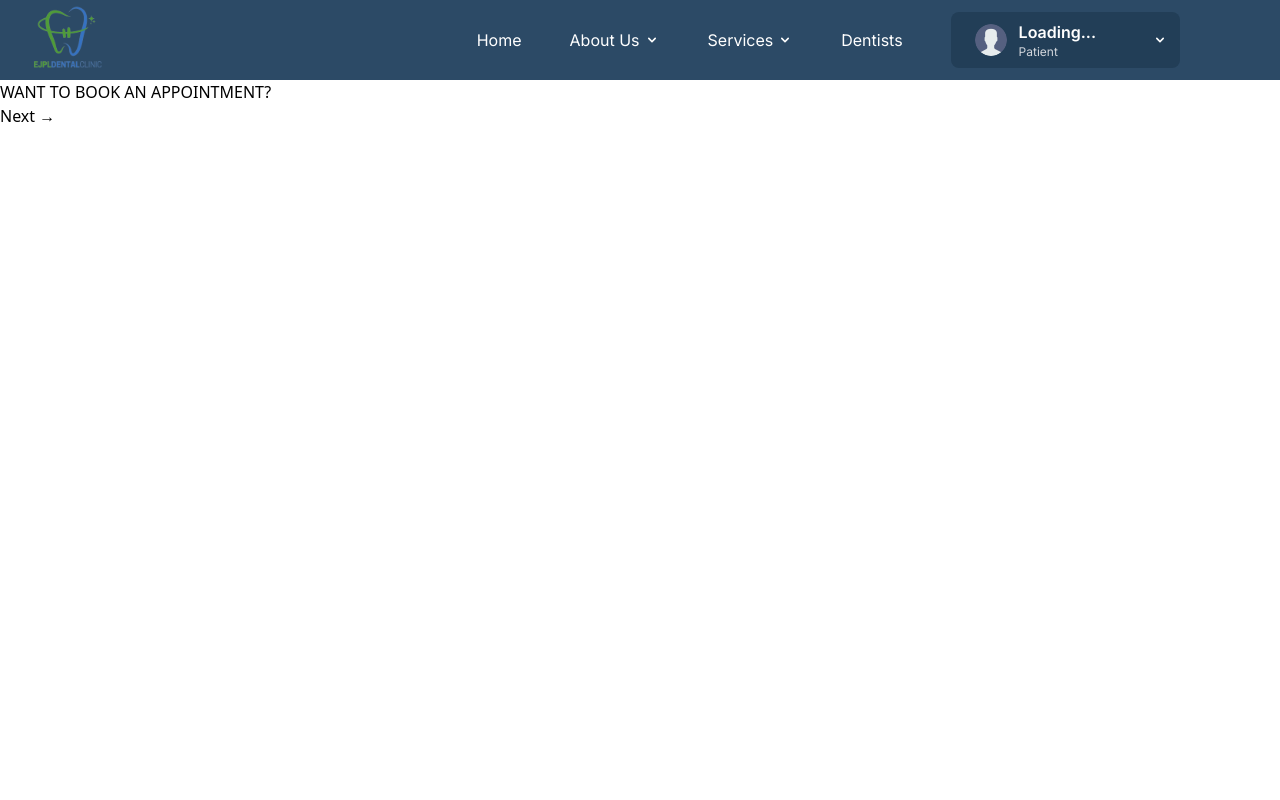
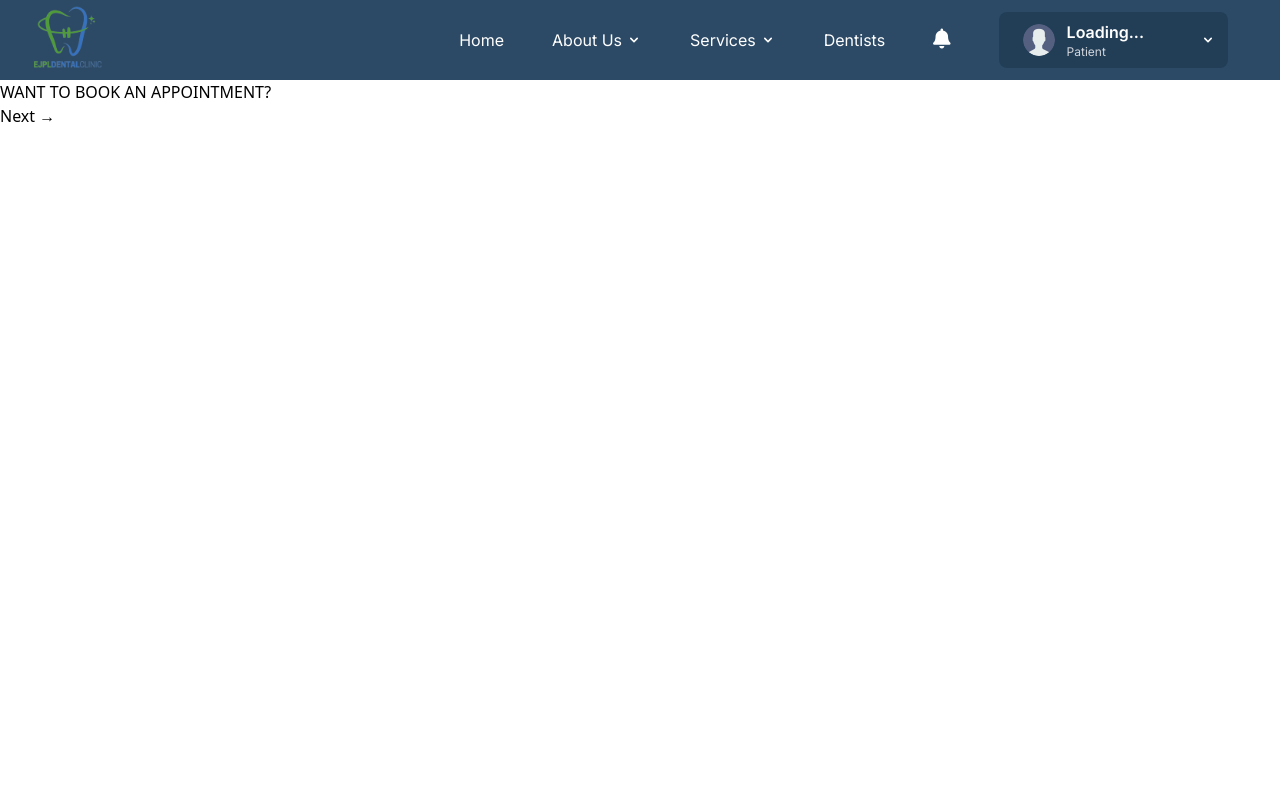
Before and after one commit to enriquezagatha/ejpldentalclinic, a website: page public/Patient/patient-home.html in a window 1280 px wide. Shown: the top 800 px of the page. Drawn offline with Linux system fonts and the light colour scheme; files whose address does not match are found by name.

Commit message:
added notif bell to patient navbar

```diff
--- a/public/components/components-patient/navbar-patients.html
+++ b/public/components/components-patient/navbar-patients.html
@@ -4,7 +4,7 @@
         <button id="mobile-open-button" class="text-3xl md:hidden focus:outline-none mr-4">
             &#9776;
         </button>
-        <nav id="navbar" class="hidden md:flex space-x-12 text-l mr-0 lg:mr-20 font-inter items-center justify-center" aria-label="main">
+        <nav id="navbar" class="hidden md:flex space-x-12 text-l mr-0 lg:mr-8 font-inter items-center justify-center" aria-label="main">
             <a href="../Patient/patient-home.html" class="active">Home</a>
             <div class="relative group h-10">
                 <a href="../Patient/patient-aboutus.html" class="flex items-center mt-2 group-hover:text-gray-300">
@@ -30,7 +30,11 @@
                 </div>
             </div>
             <a href="../Patient/patient-doctors.html" class="">Dentists</a>
-            <div class="flex items-center bg-[#223E57] text-white pl-6 pr-3 py-2 rounded-lg ml-4 cursor-pointer relative group" onclick="toggleDropdown('desktop-profile-dropdown')">
+            <a href="#" class="relative">
+                <i class="fas fa-bell text-white text-xl hover:text-gray-300"></i>
+                <span class="absolute top-0 right-0 bg-red-500 text-white text-xs font-bold rounded-full px-1"></span>
+            </a>
+            <div class="flex items-center bg-[#223E57] text-white pl-6 pr-3 py-2 rounded-lg cursor-pointer relative group" onclick="toggleDropdown('desktop-profile-dropdown')">
                 <img src="../media/profile/default-profile.png" alt="Profile Picture" class="w-8 h-8 rounded-full mr-3">
                 <div class="text-left">
                     <span id="profile-name" class="block font-semibold">Loading...</span>
```
Also changed, not shown: public/output.css.
